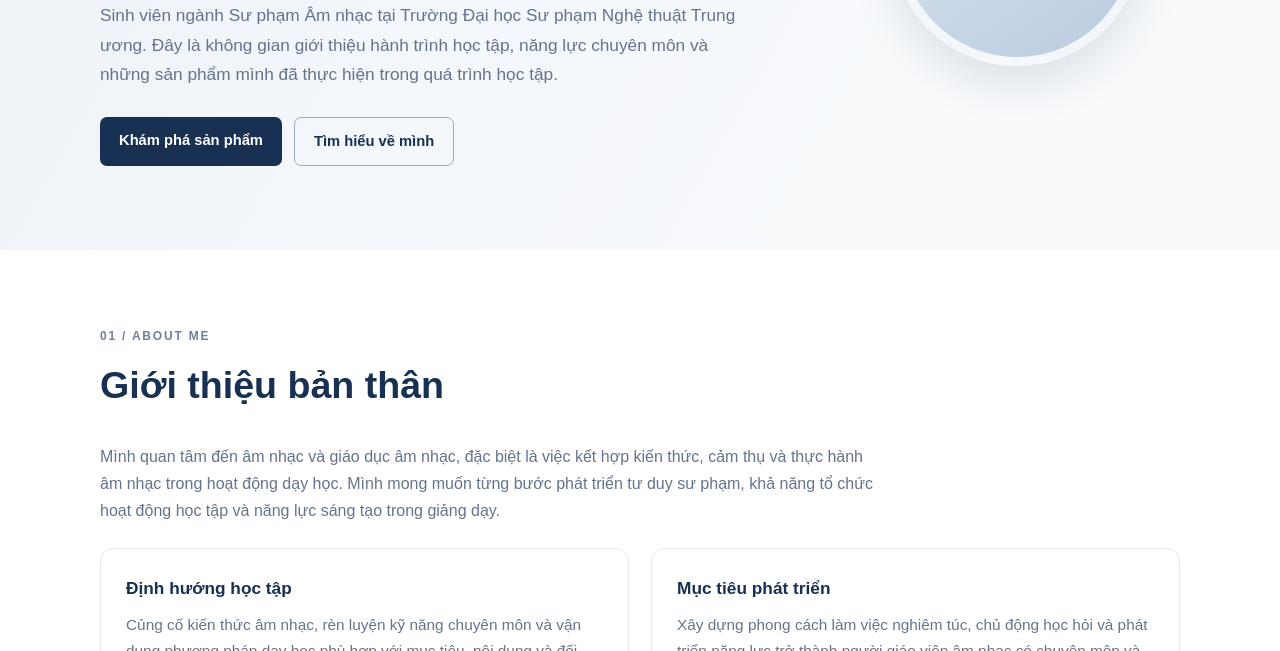
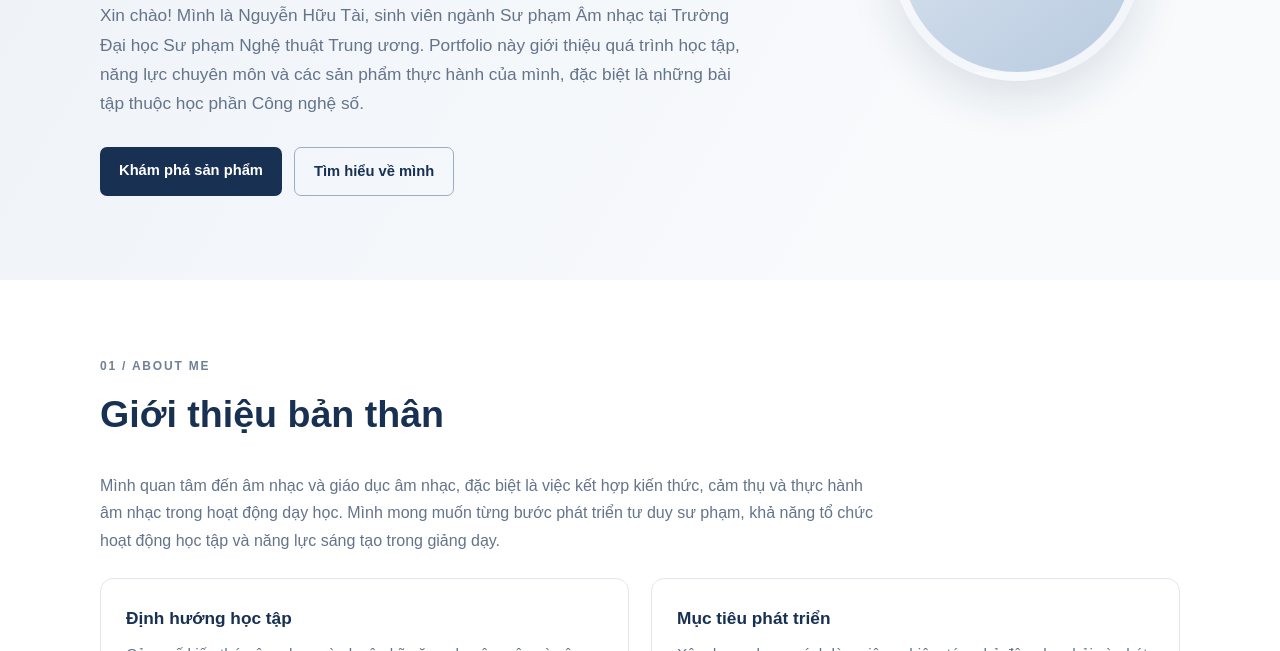
Before and after one commit to taismile1812-ux/taismile1812.github.io, a plain HTML site: page index.html in a window 1280 px wide. Shown: the part 449-1100 px from the top of the page. Drawn offline with Linux system fonts and the light colour scheme.

Commit message:
Cập nhật giới thiệu Portfolio

```diff
--- a/index.html
+++ b/index.html
@@ -151,9 +151,12 @@
         <p class="eyebrow">Music Education Portfolio</p>
         <h1>Xin chào,<br>mình là Nguyễn Hữu Tài.</h1>
         <p class="hero-lead">
-          Sinh viên ngành Sư phạm Âm nhạc tại Trường Đại học Sư phạm Nghệ thuật Trung ương.
-          Đây là không gian giới thiệu hành trình học tập, năng lực chuyên môn và những sản phẩm
-          mình đã thực hiện trong quá trình học tập.
+           Xin chào! Mình là Nguyễn Hữu Tài, sinh viên ngành
+  Sư phạm Âm nhạc tại Trường Đại học Sư phạm
+  Nghệ thuật Trung ương. Portfolio này giới thiệu
+  quá trình học tập, năng lực chuyên môn và các
+  sản phẩm thực hành của mình, đặc biệt là những
+  bài tập thuộc học phần Công nghệ số.
         </p>
         <div class="hero-actions">
           <a class="button" href="#teaching">Khám phá sản phẩm</a>
```
